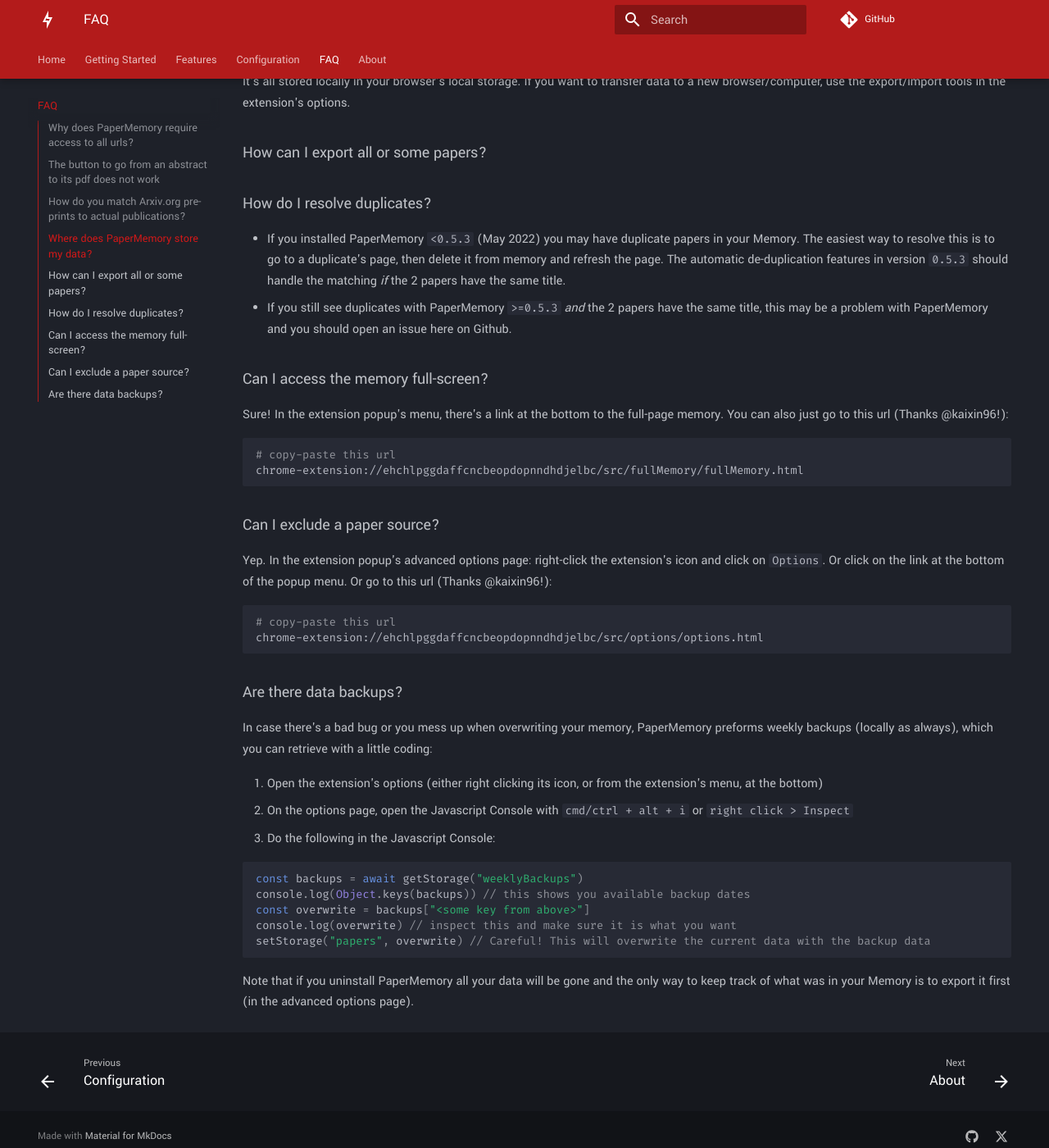
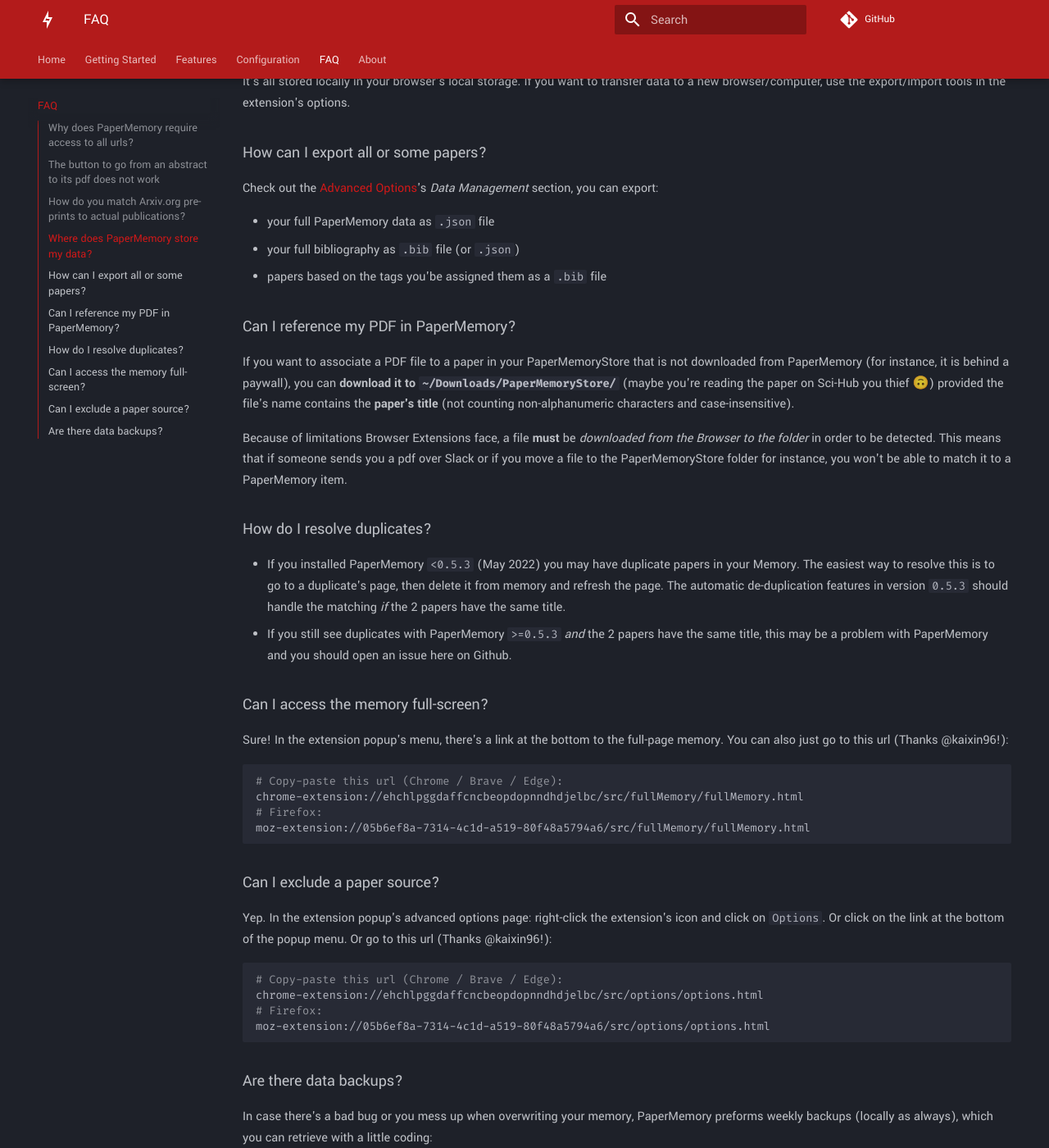
Before and after one commit to vict0rsch/PaperMemory, an MkDocs documentation site: the page built from docs/faq.md, in a window 1280 px wide and 1400 px high, scrolled down 665 px. Shown: the whole window at 82% size. Built offline with MkDocs 1.6.1 and Material for MkDocs 9.7.7, drawn with Linux system fonts in a browser that asks for light colours; comment, search, counter and statistics services are not loaded.

Commit message:
📝 (docs): Improve faq (custom PDFs and memory exports)

````diff
--- a/docs/faq.md
+++ b/docs/faq.md
@@ -26,7 +26,17 @@
 
 ### How can I export all or some papers?
 
+Check out the [Advanced Options](./getting-started.md#advanced-options)'s *Data Management* section, you can export:
 
+* your full PaperMemory data as `.json` file
+* your full bibliography as `.bib`  file (or `.json`)
+* papers based on the tags you'be assigned them as a `.bib` file
+
+### Can I reference my PDF in PaperMemory?
+
+If you want to associate a PDF file to a paper in your PaperMemoryStore that is not downloaded from PaperMemory (for instance, it is behind a paywall), you can **download it to `~/Downloads/PaperMemoryStore/`** (maybe you're reading the paper on Sci-Hub you thief 🙃) provided the file's name contains the **paper's title** (not counting non-alphanumeric characters and case-insensitive).
+
+Because of limitations Browser Extensions face, a file **must** be _downloaded from the Browser to the folder_ in order to be detected. This means that if someone sends you a pdf over Slack or if you move a file to the PaperMemoryStore folder for instance, you won't be able to match it to a PaperMemory item.
 
 ### How do I resolve duplicates?
 
@@ -39,8 +49,10 @@
 Sure! In the extension popup's menu, there's a link at the bottom to the full-page memory. You can also just go to this url (Thanks @kaixin96!):
 
 ```bash
-# copy-paste this url
+# Copy-paste this url (Chrome / Brave / Edge):
 chrome-extension://ehchlpggdaffcncbeopdopnndhdjelbc/src/fullMemory/fullMemory.html
+# Firefox:
+moz-extension://05b6ef8a-7314-4c1d-a519-80f48a5794a6/src/fullMemory/fullMemory.html
 ```
 
 ### Can I exclude a paper source?
@@ -48,8 +60,10 @@
 Yep. In the extension popup's advanced options page: right-click the extension's icon and click on `Options`. Or click on the link at the bottom of the popup menu. Or go to this url (Thanks @kaixin96!):
 
 ```bash
-# copy-paste this url
+# Copy-paste this url (Chrome / Brave / Edge):
 chrome-extension://ehchlpggdaffcncbeopdopnndhdjelbc/src/options/options.html
+# Firefox:
+moz-extension://05b6ef8a-7314-4c1d-a519-80f48a5794a6/src/options/options.html
 ```
 
 ### Are there data backups?
````
